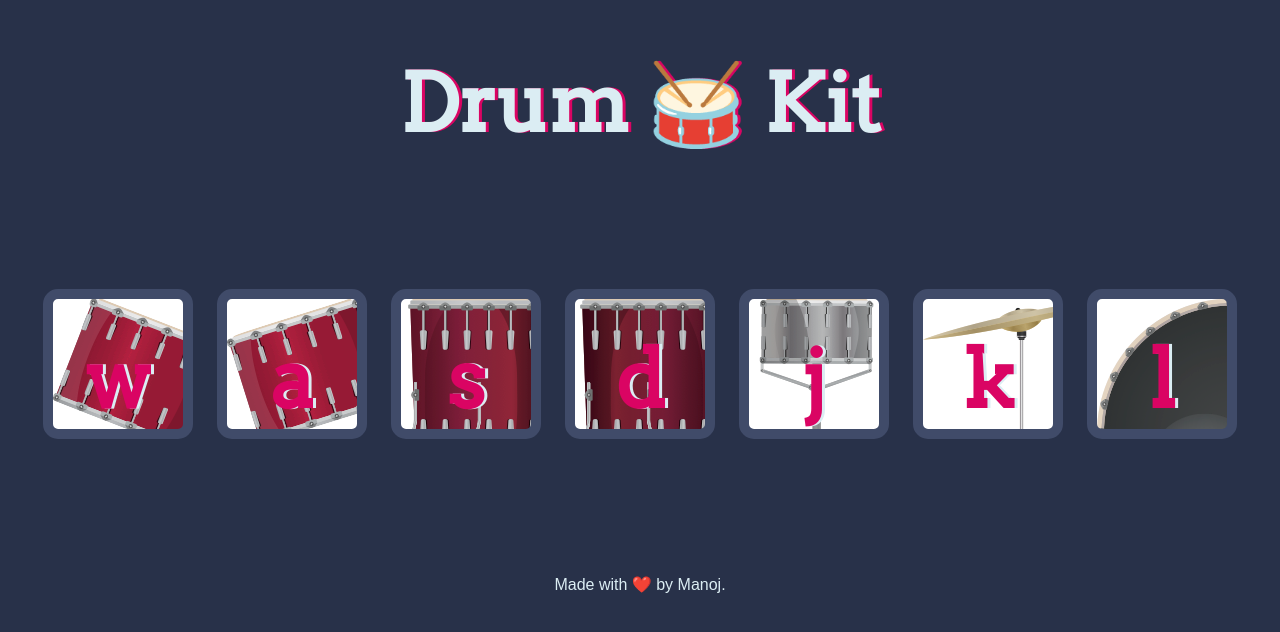
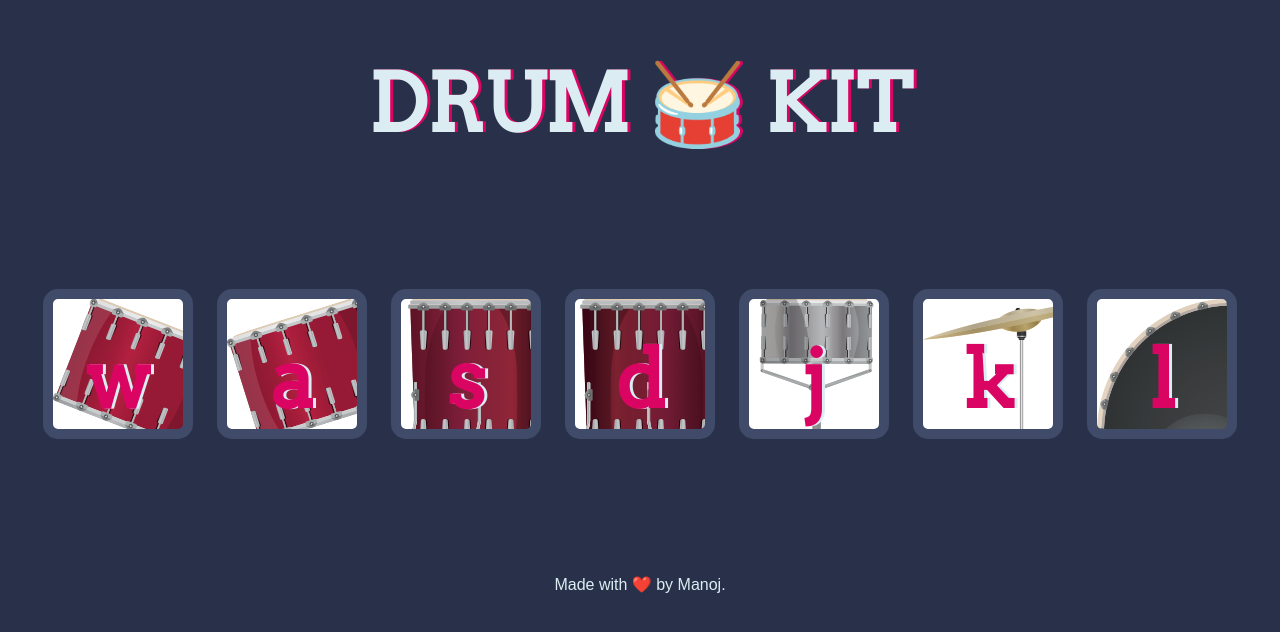
Before and after one commit to ManojGitHub1/DrumKit, a plain HTML site: page index.html in a window 1280 px wide. Drawn offline with Linux system fonts and the light colour scheme.

```diff
--- a/index.html
+++ b/index.html
@@ -12,7 +12,7 @@
 
 <body>
   <main>
-    <h1 id="title">Drum 🥁 Kit</h1>
+    <h1 id="title">DRUM 🥁 KIT</h1>
     <div class="set">
       <button class="w drum">w</button>
       <button class="a drum">a</button>
```
Also changed, not shown: index.js (line endings or trailing spaces).
